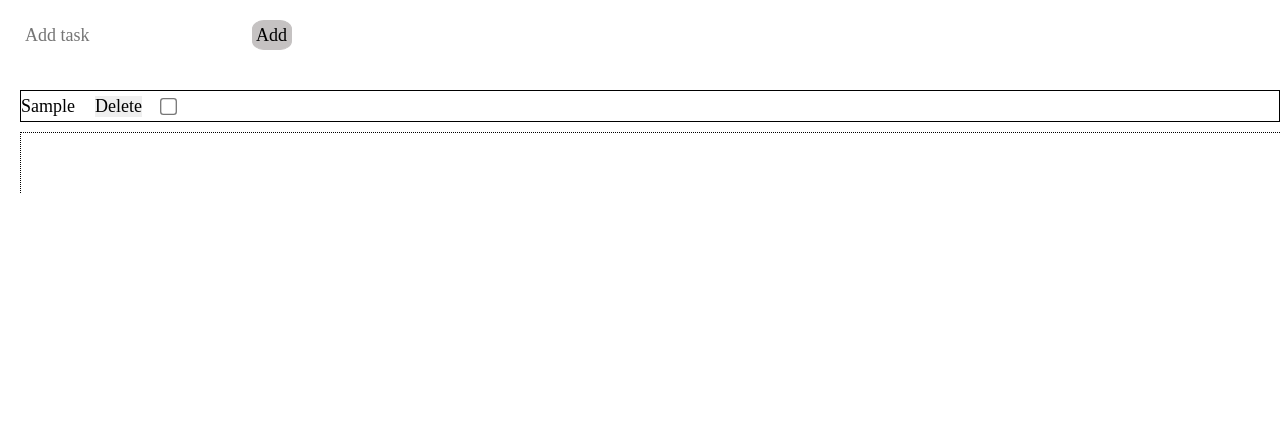
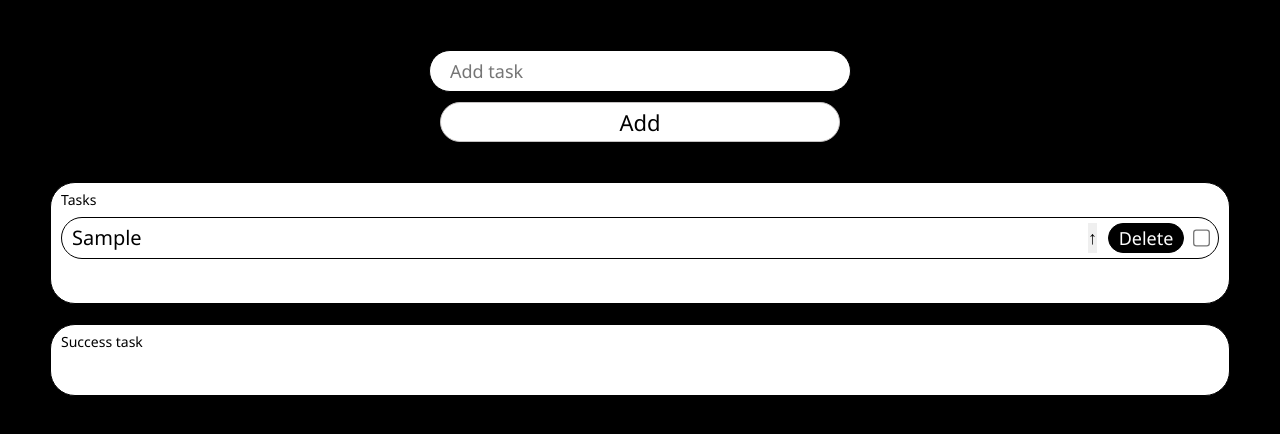
Before and after one commit to Shiro-boop/todo-list, a plain HTML site: page index.html in a window 1280 px wide. Both pictures are taken after typing "Sample" into the empty fields and a click on the button "Add". Drawn offline with Linux system fonts and the light colour scheme.

Commit message:
Added styles and system of priority

```diff
--- a/index.html
+++ b/index.html
@@ -4,6 +4,9 @@
     <meta charset="UTF-8">
     <meta name="viewport" content="width=device-width, initial-scale=1.0">
     <link rel="stylesheet" href="style.css">
+    <link rel="preconnect" href="https://fonts.googleapis.com">
+    <link rel="preconnect" href="https://fonts.gstatic.com" crossorigin>
+    <link href="https://fonts.googleapis.com/css2?family=Noto+Sans:ital,wght@0,100..900;1,100..900&display=swap" rel="stylesheet">
     <title>To Do List</title>
 </head>
 <body>
@@ -13,10 +16,10 @@
             <button class="add__task">Add</button>
         </section>
         <section class="tasks">
-
+            <p class="tasks__title">Tasks</p>
         </section>
         <section class="success__task">
-
+            <p class="success__title">Success task</p>
         </section>
     </main>
 
--- a/script.js
+++ b/script.js
@@ -1,23 +1,43 @@
 'use strict'
 
-let deleteTask,
-    checkboxTask;
+
 const inputTask = document.querySelector('.input__task'),
       addTask = document.querySelector('.add__task'),
       tasks = document.querySelector('.tasks'),
       successTask = document.querySelector('.success__task');
 
 // Перед началом работы, проверяю есть в хранилище данные, и добавляю их на сайт
+
 if (localStorage.length > 0) {
     for(let i = 0; i < localStorage.length; i++) {
         const key = localStorage.key(i);
-        if(JSON.parse(localStorage.getItem(key)).completed) {
+        const taskData = JSON.parse(localStorage.getItem(key));
+
+        if(taskData.completed) {
             successTask.insertAdjacentHTML('beforeend', `<div data-id=${key}  class="task">
-                                                        <p class="task__descr">${JSON.parse(localStorage.getItem(key)).desc}</p>
-                                                        <button class='delete__btn'>Delete</button>
-                                                    </div>`)
+                                                            <p class="task__descr">${JSON.parse(localStorage.getItem(key)).desc}</p>
+                                                            <button class='delete__btn'>Delete</button>
+                                                        </div>`)
         } else {
-            addNewTask(JSON.parse(localStorage.getItem(key)));
+
+            if(taskData.priority === 0) {
+                addNewTask(taskData);
+
+            } else if(taskData.priority === 1) {
+                addNewTask(taskData);
+                let insertedTask = document.querySelector(`.task[data-id="${key}"]`)
+                let priorityBtn = insertedTask.children[1].children[0];
+
+                priorityBtn.style.background = 'yellow'
+                insertedTask.style.background = 'yellow'
+            } else if(taskData.priority === 2){
+                addNewTask(taskData);
+                let insertedTask = document.querySelector(`.task[data-id="${key}"]`);
+                let priorityBtn = insertedTask.children[1].children[0];
+
+                priorityBtn.style.display = 'none'
+                insertedTask.style.background = 'red'
+            }
         }
     }
 }
@@ -27,9 +47,10 @@ if (localStorage.length > 0) {
 // Функция создания объекта задачи
 class Task {
     constructor(task) {
-        this.desc = task
-        this.id = Date.now()
-        this.completed = false
+        this.desc = task,
+        this.id = Date.now(),
+        this.completed = false,
+        this.priority = 0
     }
 }
 
@@ -37,8 +58,11 @@ class Task {
 function addNewTask(task) {
     tasks.insertAdjacentHTML('beforeend', `<div data-id=${task.id}  class="task">
                                                 <p class="task__descr">${task.desc}</p>
-                                                <button class='delete__btn'>Delete</button>
-                                                <input class='checkbox__task' type="checkbox">
+                                                <div class='task__btns'>
+                                                    <button class='priority__btn'>↑</button>
+                                                    <button class='delete__btn'>Delete</button>
+                                                    <input class='checkbox__task' type="checkbox">
+                                                </div>
                                             </div>`)
 
     localStorage.setItem(task.id, JSON.stringify(task));
@@ -128,15 +152,46 @@ tasks.addEventListener('click', (e) => {
 
     // Выполение задачи
     if(e.target.classList.contains('checkbox__task')) {
-        const taskElement = e.target.closest('.task')
+        const taskElement = e.target.closest('.task');
         const taskId = taskElement.dataset.id;
-        const completedTask = JSON.parse(localStorage.getItem(taskId));
+        const priorityBtn = taskElement.children[1].children[0]; // Получаю кнопку приоритета
 
+        const completedTask = JSON.parse(localStorage.getItem(taskId)); // Перезаписываю задачу в localStorage, помечая ее выполненной
         completedTask.completed = true
         localStorage.setItem(taskId, JSON.stringify(completedTask));
 
+        taskElement.style.background = 'white'; // Сбрасываю цвет приотетов
+        priorityBtn.style.display = 'none'; // Скрываю кнопку приоритета
         e.target.style.display = 'none'; // Скрываем чекбокс
         successTask.prepend(taskElement);
+    }
+
+    // Повышение приоритета задачи
+    if(e.target.classList.contains('priority__btn')) {
+        const taskElement = e.target.closest('.task')
+        const priorityBtn = taskElement.children[1].children[0];
+        const taskId = taskElement.dataset.id
+
+        if(taskElement.style.background === 'yellow') {
+            taskElement.style.background = 'red' // Изменяю стили
+            priorityBtn.style.background = 'red';
+            priorityBtn.style.display = 'none'
+
+            let priorityTask = JSON.parse(localStorage.getItem(taskId)); // Перезаписываю в localStorage задачу с новым приоритетом
+            priorityTask.priority = 2;
+            localStorage.setItem(taskId, JSON.stringify(priorityTask))
+
+
+        } else {
+            taskElement.style.background = 'yellow'; // Изменяю стили
+            priorityBtn.style.background = 'yellow';
+
+            let priorityTask = JSON.parse(localStorage.getItem(taskId)); // Перезаписываю в localStorage задачу с новым приоритетом
+            priorityTask.priority = 1;
+            localStorage.setItem(taskId, JSON.stringify(priorityTask))
+
+
+        }
     }
 })
 
--- a/style.css
+++ b/style.css
@@ -40,49 +40,84 @@ button::-moz-focus-inner {
 
 /*---------------------*/
 
-main {
-    padding-left: 20px;
-    padding-top: 20px;
+body {
+    overflow-x: hidden;
+    background-color: #000;
 }
 
+main {
+    padding: 50px;
+}
+/* Inputs */
 .inputs {
     margin-bottom: 40px;
+    display: flex;
+    flex-direction: column;
+    align-items: center;
 }
 
 .input__task {
-    height: 30px;
-    padding-left: 5px;
+    height: 40px;
+    width: 400px;
+    border: 1px solid #000;;
+    border-radius: 25px;
+    padding-left: 20px;
+    margin-bottom: 10px;
     font-size: 18px;
+    font-family: "Noto Sans", serif;
     user-select: none;
 }
 
 .add__task {
     border: 1px solid #c5c2c2;
-    border-radius: 30%;
-    width: 40px;
-    height: 30px;
-    font-size: 18px;
-    background-color: #c5c2c2;
+    border-radius: 25px;
+    width: 400px;
+    height: 40px;
+    font-size: 22px;
+    font-family: "Noto Sans", serif;
+    color: #000;
+    background-color: #fff;
     user-select: none;
 }
 
 /*Задания*/
 
 .tasks {
+    border: 1px solid #000;
+    background-color: #ffffff;
+    border-radius: 25px;
+    padding: 10px;
+    min-height: 100px;
+    margin-bottom: 20px;
+}
 
+.tasks__title {
+    font-family: "Noto Sans", serif;
+    margin-bottom: 10px;
+}
+
+.success__title {
+    font-family: "Noto Sans", serif;
+    margin-bottom: 10px;
 }
 
 .task {
     border: 1px solid #000;
+    border-radius: 25px;
+    padding: 5px 10px 5px 10px;
     display: flex;
     align-items: center;
+    justify-content: space-between;
+    flex-wrap: wrap;
     gap: 20px;
     height: 30px;
     margin-bottom: 10px;
 }
 
 .task p {
-    font-size: 18px;
+    font-size: 20px;
+    color: #000;
+    font-family: "Noto Sans", serif;
 }
 
 .task button {
@@ -94,13 +129,32 @@ main {
     transform: scale(1.3);
 }
 
+.delete__btn {
+    border: 1px solid #000;
+    color: #ffffff;
+    background-color: #000;
+    border-radius: 25px;
+    padding: 2px 10px 2px 10px;
+    font-family: "Noto Sans", serif;
+}
+
+.checkbox__task {
+    transform:scale(1.9);
+}
+
+.task__btns {
+    min-width: 120px;
+    display: flex;
+    justify-content: space-between;
+}
+
 /*Выполненные задания*/
 
 .success__task {
-    border-left: 1px dotted black;
-    border-top: 1px dotted black;
+    border: 1px solid #000;
+    background-color: #ffffff;
+    border-radius: 25px;
     min-height: 50px;
-    padding-left: 10px;
-    padding-top: 10px;
+    padding: 10px;
 
 }
```
